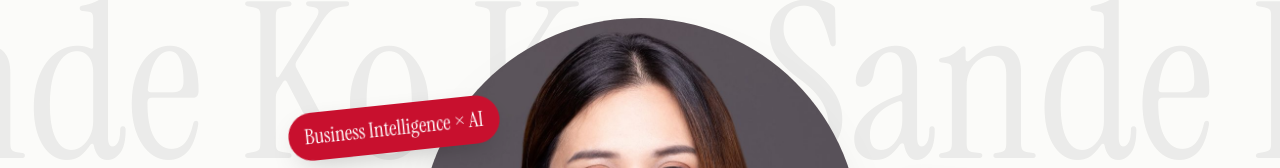
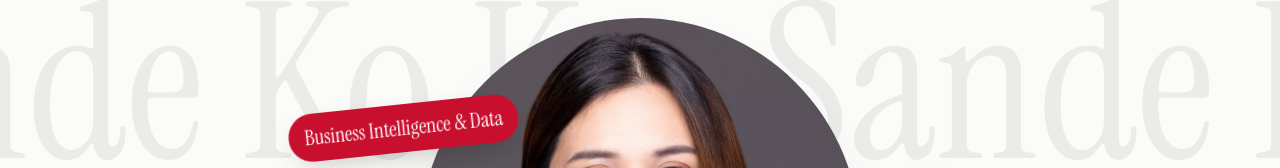
Before and after one commit to susandekoko/susandekoko.github.io, a plain HTML site: page index.html in a window 1280 px wide. Shown: the part 152-320 px from the top of the page. Drawn offline with Linux system fonts and the light colour scheme.

Commit message:
Add files via upload

```diff
--- a/index.html
+++ b/index.html
@@ -158,7 +158,7 @@ footer{padding:22px max(5vw,16px);display:flex;justify-content:space-between;fle
  <div class="status"><i></i><span data-i="status">Open to work in Vienna</span></div>
  <div class="stage">
   <div class="portrait"><img src="img/portrait.jpg" alt="Portrait of Sande Ko Ko"></div>
-  <div class="tag t1">Business Intelligence × AI</div>
+  <div class="tag t1">Business Intelligence &amp; Data</div>
   <div class="tag t2"><b>Senior BI Manager</b><small data-i="t2">FoodNotify, Vienna</small></div>
   <div class="tag t3"><b data-i="t3a">12+ years</b><small data-i="t3b">in IT · 4+ in BI</small></div>
   <div class="tag t4" data-i="t4">Vienna ⇄ Yangon</div>
```
